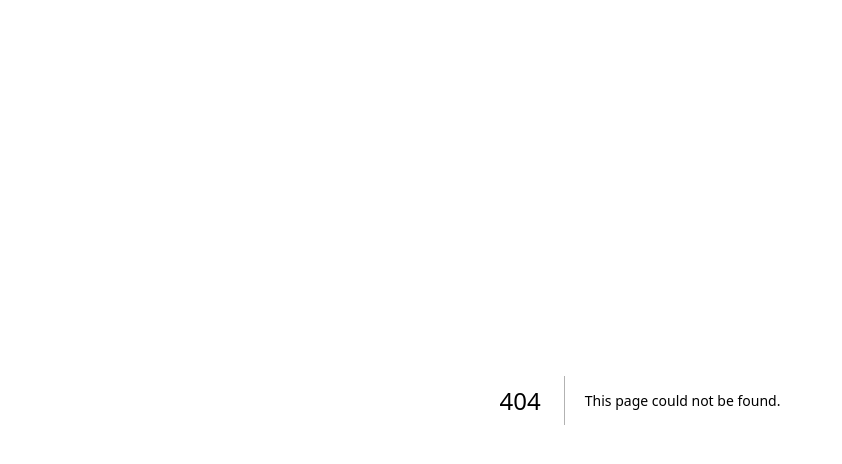
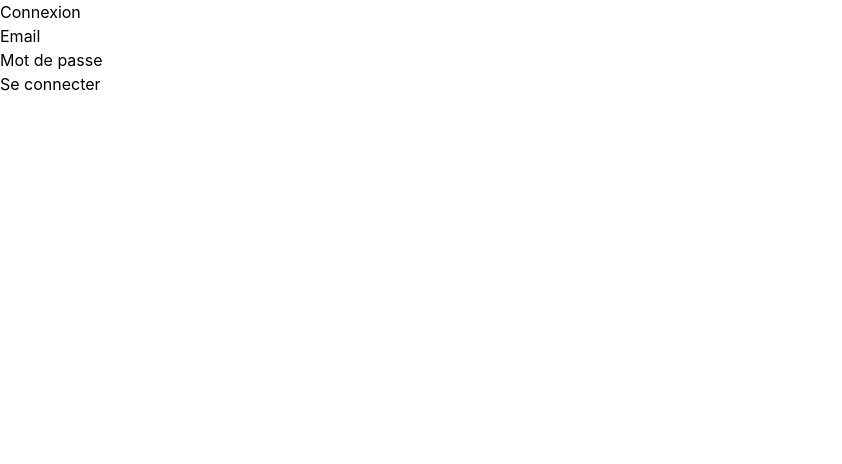
Before and after one commit to johnmabs/it-helpdesk, a Next.js app: page /login in a window 1280 px wide. Before the commit this address had no page. Shown: the top 464 px of the page, without its empty margins (0-842 px from the left). Built offline with nearby package versions, Linux system fonts and the light colour scheme; no server answers.

Commit message:
feat(auth): add login page

```diff
--- /dev/null
+++ b/src/app/login/actions.ts
@@ -0,0 +1,34 @@
+"use server";
+
+import { AuthError } from "next-auth";
+
+import { signIn } from "@/auth";
+
+export type LoginState = {
+  error: string;
+};
+
+export async function loginAction(
+  _previousState: LoginState,
+  formData: FormData,
+): Promise<LoginState> {
+  try {
+    await signIn("credentials", {
+      email: formData.get("email"),
+      password: formData.get("password"),
+      redirectTo: "/dashboard",
+    });
+
+    return {
+      error: "",
+    };
+  } catch (error) {
+    if (error instanceof AuthError) {
+      return {
+        error: "Email ou mot de passe incorrect.",
+      };
+    }
+
+    throw error;
+  }
+}
--- /dev/null
+++ b/src/app/login/login-form.tsx
@@ -0,0 +1,35 @@
+"use client";
+
+import { useActionState } from "react";
+
+import { loginAction } from "./actions";
+
+const initialState = {
+  error: "",
+};
+
+export function LoginForm() {
+  const [state, action, pending] = useActionState(loginAction, initialState);
+
+  return (
+    <form action={action}>
+      <div>
+        <label htmlFor="email">Email</label>
+
+        <input id="email" name="email" type="email" required />
+      </div>
+
+      <div>
+        <label htmlFor="password">Mot de passe</label>
+
+        <input id="password" name="password" type="password" required />
+      </div>
+
+      {state.error ? <p role="alert">{state.error}</p> : null}
+
+      <button type="submit" disabled={pending}>
+        {pending ? "Connexion..." : "Se connecter"}
+      </button>
+    </form>
+  );
+}
--- /dev/null
+++ b/src/app/login/page.tsx
@@ -0,0 +1,20 @@
+import { redirect } from "next/navigation";
+
+import { auth } from "@/auth";
+import { LoginForm } from "./login-form";
+
+export default async function LoginPage() {
+  const session = await auth();
+
+  if (session?.user) {
+    redirect("/dashboard");
+  }
+
+  return (
+    <main>
+      <h1>Connexion</h1>
+
+      <LoginForm />
+    </main>
+  );
+}
```
